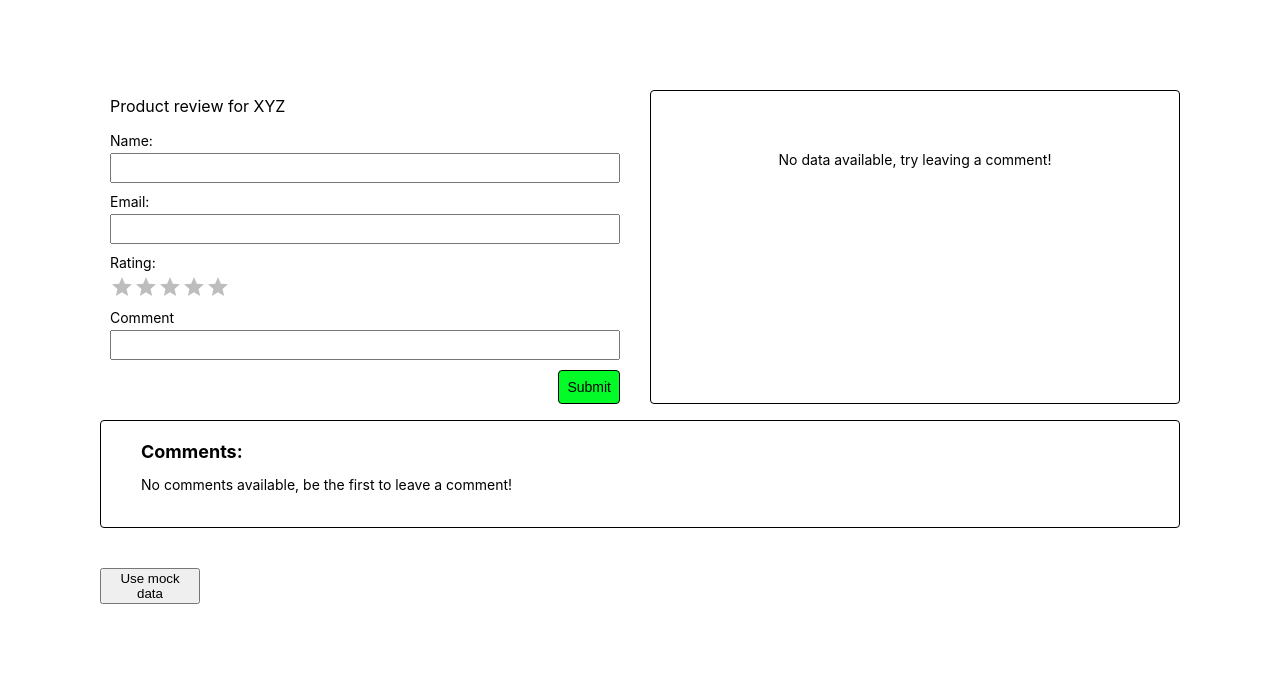
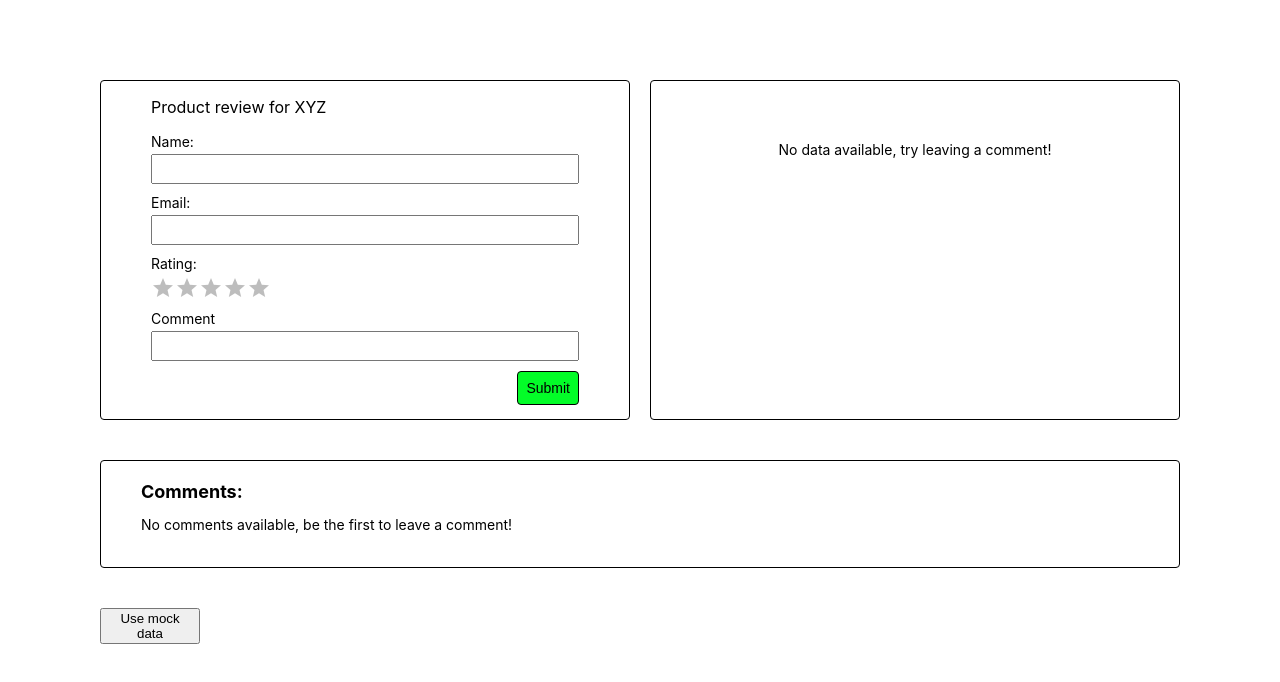
Before and after one commit to j-hutchinson/Product-review, a React (Create React App) app: page / in a window 1280 px wide. Shown: the top 682 px of the page. Built offline with nearby package versions, Linux system fonts and the light colour scheme.

Commit message:
Abstract common sizes

```diff
--- a/src/components/AllComments/component.tsx
+++ b/src/components/AllComments/component.tsx
@@ -3,6 +3,8 @@ import { connect } from 'react-redux';
 import styled from 'styled-components';
 import { Comment, ReduxState } from '../../types';
 import IndividualComment from '../IndividualComment/component';
+import { spacing } from '../../css/tokens';
+
 
 interface Props {
     allComments: Comment[]
@@ -11,16 +13,16 @@ interface Props {
 const StyledCommentsContainer = styled.div`
     border: 1px solid black;
     border-radius: 4px;
-    padding: 20px;
+    padding: ${spacing.medium};
 `;
 
 const StyledStrong = styled.strong`
-    padding-left: 20px;
+    padding-left: ${spacing.medium};
     font-size: 18px;
 `;
 
 export const StyledEmptyLabel = styled.p`
-    padding-left: 20px;
+    padding-left: ${spacing.medium};
 `;
 
 export const AllComments = ({ allComments }: Props): JSX.Element => (
--- a/src/components/App/component.tsx
+++ b/src/components/App/component.tsx
@@ -6,27 +6,28 @@ import AllComments from '../AllComments/component';
 import PostComment from '../PostComment/component';
 import Trends from '../Trends/component';
 import { mockData } from '../../data/mockData';
+import { spacing } from '../../css/tokens';
 
 const StyledWrapper = styled.div`
   display: grid;
-  grid-template-rows: 300px 1fr;
+  grid-template-rows: 340px 1fr;
   grid-gap: 40px;
   font-size: 14px;
-  margin: 20px 40px;
-  padding: 60px;
+  margin: ${spacing.medium} ${spacing.large};
+  padding: ${spacing.xlarge};
 `;
 
 const StyledSection = styled.div`
   display: grid;
   grid-template-rows: 1fr 1fr;
   grid-template-columns: 1fr;
-  grid-gap: 20px;
+  grid-gap: ${spacing.medium};
 
   @media (min-width: 800px) {
     display: grid;
     grid-template-columns: 1fr 1fr;
     grid-template-rows: 1fr;
-    grid-gap: 20px;
+    grid-gap: ${spacing.medium};
   }
 `;
 
--- a/src/components/IndividualComment/component.tsx
+++ b/src/components/IndividualComment/component.tsx
@@ -1,13 +1,14 @@
 import React from 'react';
 import styled from 'styled-components';
 import { Comment } from '../../types';
+import { spacing } from '../../css/tokens';
 
 interface Props {
     comment: Comment
 }
 
 const StyledComment = styled.div`
-    padding: 20px;
+    padding: ${spacing.medium};
 `;
 
 const StyledLabel = styled.div``;
--- a/src/components/PostComment/component.tsx
+++ b/src/components/PostComment/component.tsx
@@ -1,17 +1,21 @@
 import React, { ChangeEvent, FormEvent, useState } from 'react';
 import Rating from '@material-ui/lab/Rating';
 import styled from 'styled-components';
-import { colourWheel } from '../../css/tokens';
+import { colourWheel, spacing } from '../../css/tokens';
 import { addComment } from '../../store/actions/actions';
 import store from '../../store/store';
 
-export const StyledContainer = styled.form``;
+export const StyledContainer = styled.form`
+    border: 1px solid black;
+    border-radius: 4px;
+    padding: 0 ${spacing.large};
+`;
 
 const StyledItem = styled.div`
     display: grid;
     grid-template-rows: min-content 1fr;
     grid-gap: 4px;
-    margin: 10px;
+    margin: ${spacing.small};
 `;
 
 export const StyledInput = styled.input`
@@ -22,7 +26,7 @@ export const StyledInput = styled.input`
 const StyledButtonWrapper = styled.div`
     display: flex;
     flex-direction: row-reverse;
-    margin-right: 10px;
+    margin-right: ${spacing.small};
 `;
 
 const StyledSubmitInput = styled.input`
@@ -34,7 +38,7 @@ const StyledSubmitInput = styled.input`
 `;
 
 const StyledLabel = styled.p`
-    padding-left: 10px;
+    padding-left: ${spacing.small};
     font-size: 16px;
 `;
 
--- a/src/components/Trends/component.tsx
+++ b/src/components/Trends/component.tsx
@@ -3,23 +3,22 @@ import { connect } from 'react-redux';
 import { Doughnut } from 'react-chartjs-2';
 import styled from 'styled-components'
 import { ReduxState } from '../../types';
-import { colourWheel } from '../../css/tokens'
+import { colourWheel, spacing } from '../../css/tokens'
 
 interface Props {
     ratings: number[]
 }
 
 const TrendContainer = styled.div`
-    padding: 20px;
+    padding: ${spacing.medium};
     border: 1px solid black;
     border-radius: 4px;
-    margin-top: 10px;
 `;
 
 export const StyledEmptyLabel = styled.div`
     text-align: center;
     margin: auto;
-    padding-top: 40px;
+    padding-top: ${spacing.large};
 `;
 
 export const Trends = ({ ratings }) => {
--- a/src/css/tokens.ts
+++ b/src/css/tokens.ts
@@ -24,3 +24,10 @@ export const colourWheel = {
 		hover: '#B5B5B5'
 	}
 };
+
+export const spacing = {
+	xlarge: '60px',
+	large: '40px',
+	medium: '20px',
+	small: '10px'
+};
```
Also changed, not shown: 1 other file (tests, documents, lock files or other folders).
